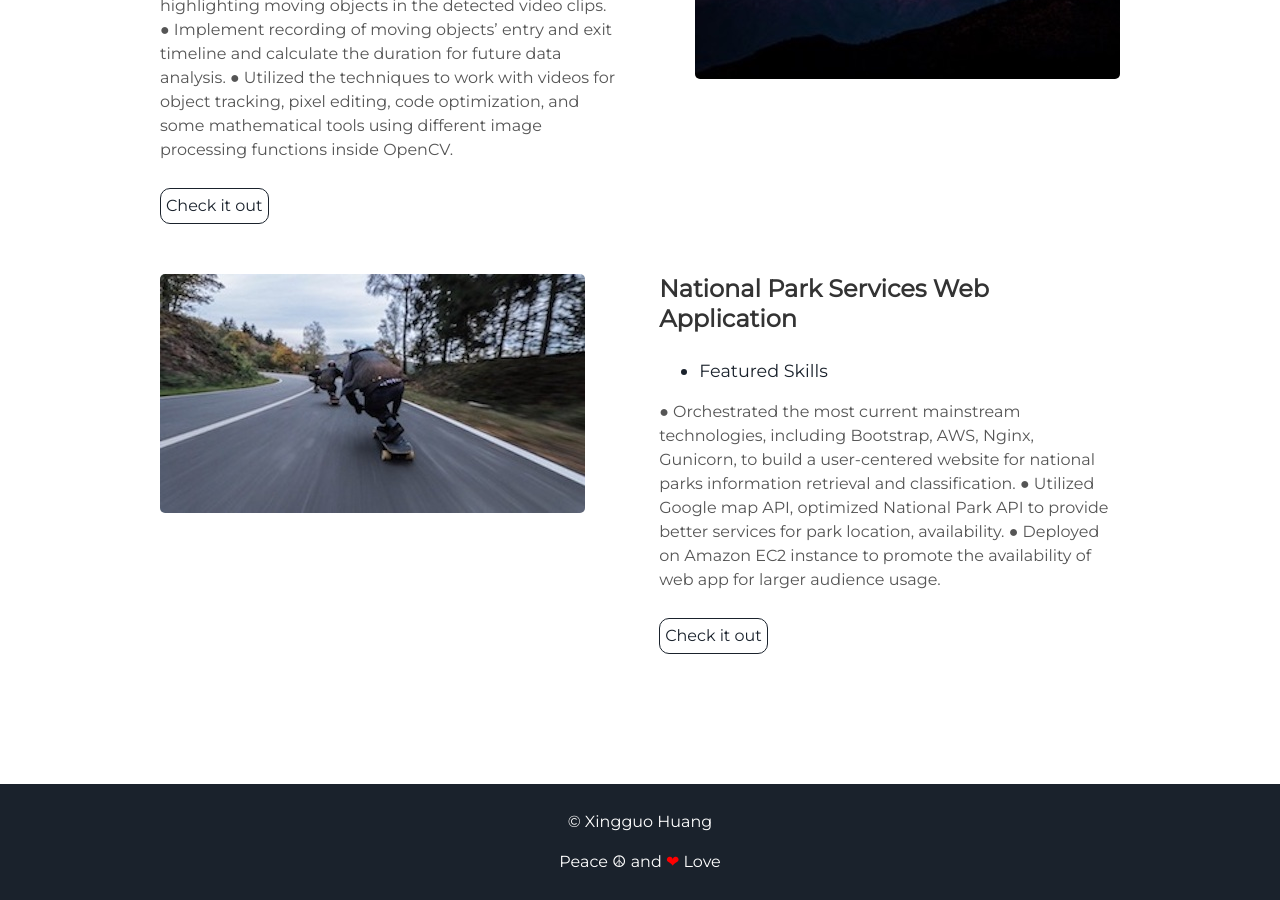
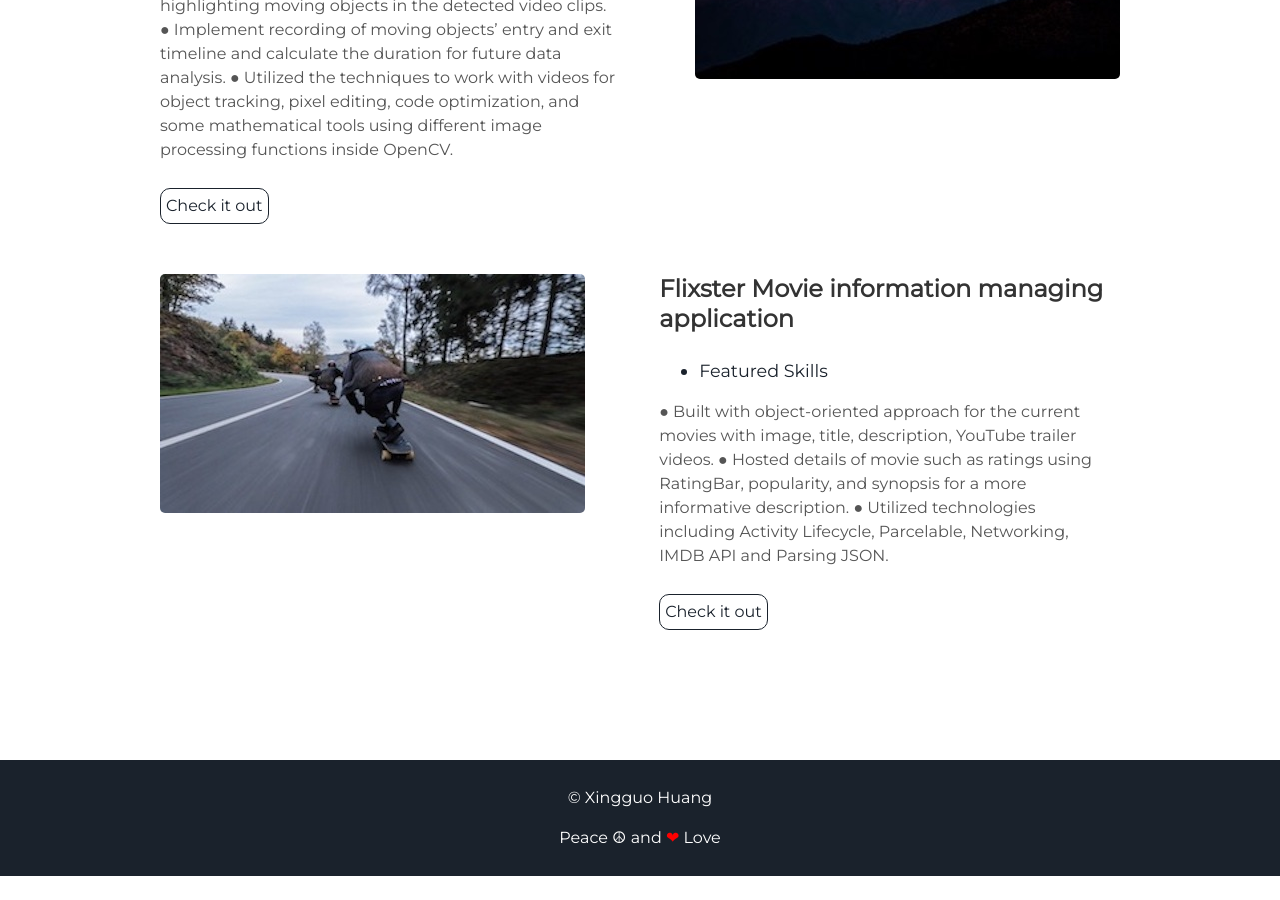
Before and after one commit to xingguo-huang/xingguo-huang.github.io, a Jekyll site: the page built from index.html, in a window 1280 px wide and 900 px high, scrolled down 2064 px. Built offline with Jekyll 4.4.1, drawn with Linux system fonts in a browser that asks for light colours; after the commit the page ends 2940 px from its top, so only the background shows below that.

Commit message:
“changed project”

```diff
--- a/_includes/projects.html
+++ b/_includes/projects.html
@@ -32,21 +32,19 @@
     }}" />
   </div>
   <div class="contents-right">
-    <h3>National Park Services Web Application</h3>
+    <h3>Flixster Movie information managing application</h3>
     <ul>
       <li>Featured Skills</li>
     </ul>
     <p>
-      ● Orchestrated the most current mainstream technologies, including
-      Bootstrap, AWS, Nginx, Gunicorn, to build a user-centered website for
-      national parks information retrieval and classification. ● Utilized Google
-      map API, optimized National Park API to provide better services for park
-      location, availability. ● Deployed on Amazon EC2 instance to promote the
-      availability of web app for larger audience usage.
+      ●	Built with object-oriented approach for the current movies with image, title, description, YouTube trailer videos.
+●	Hosted details of movie such as ratings using RatingBar, popularity, and synopsis for a more informative description.
+●	Utilized technologies including Activity Lifecycle, Parcelable, Networking, IMDB API and Parsing JSON.
+
     </p>
     <a
       class="project-link"
-      href=https://github.com/xingguo-huang/National-Park-Services
+      href=https://github.com/308241561/Flixster
       >Check it out</a
     >
   </div>
```
